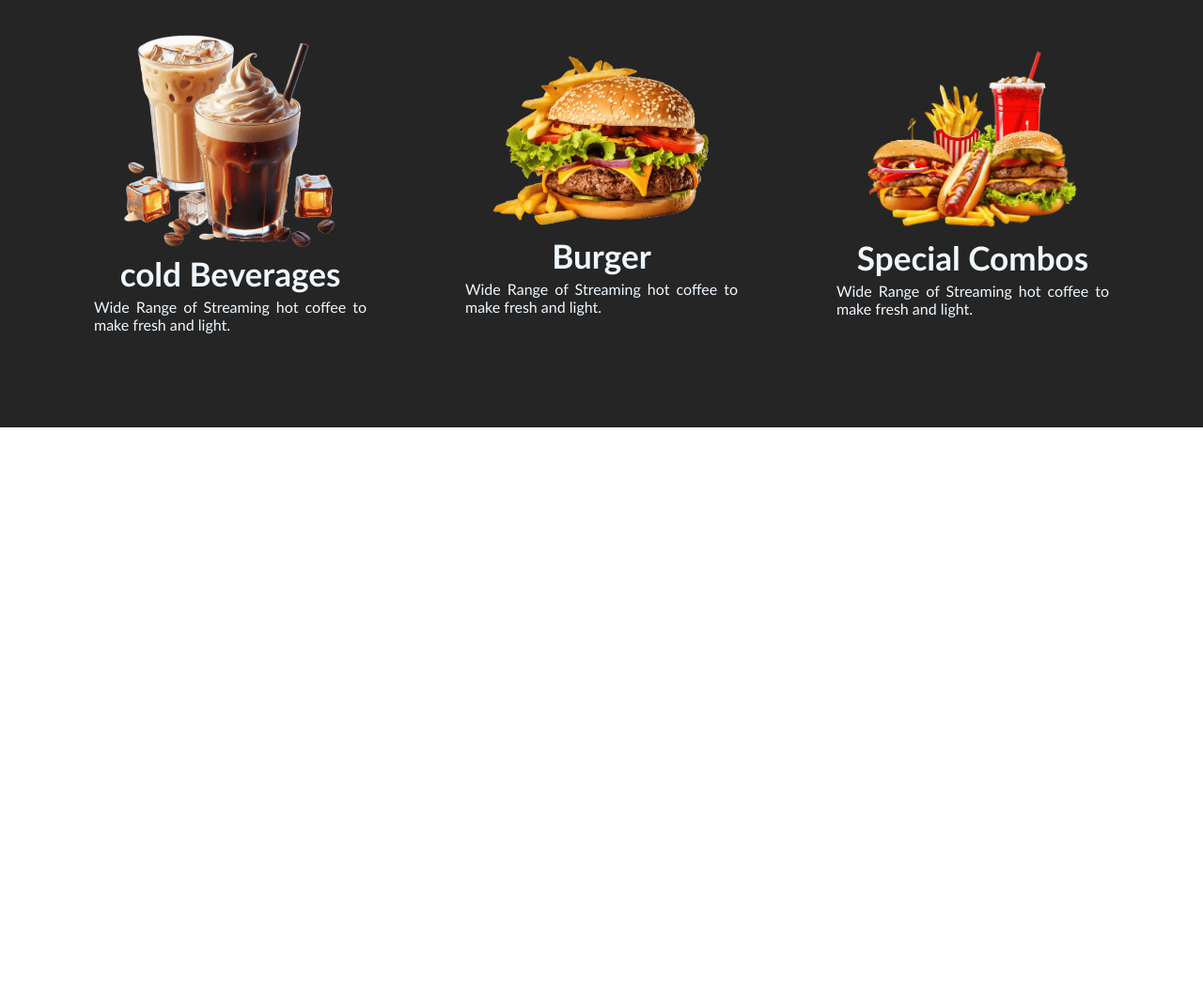
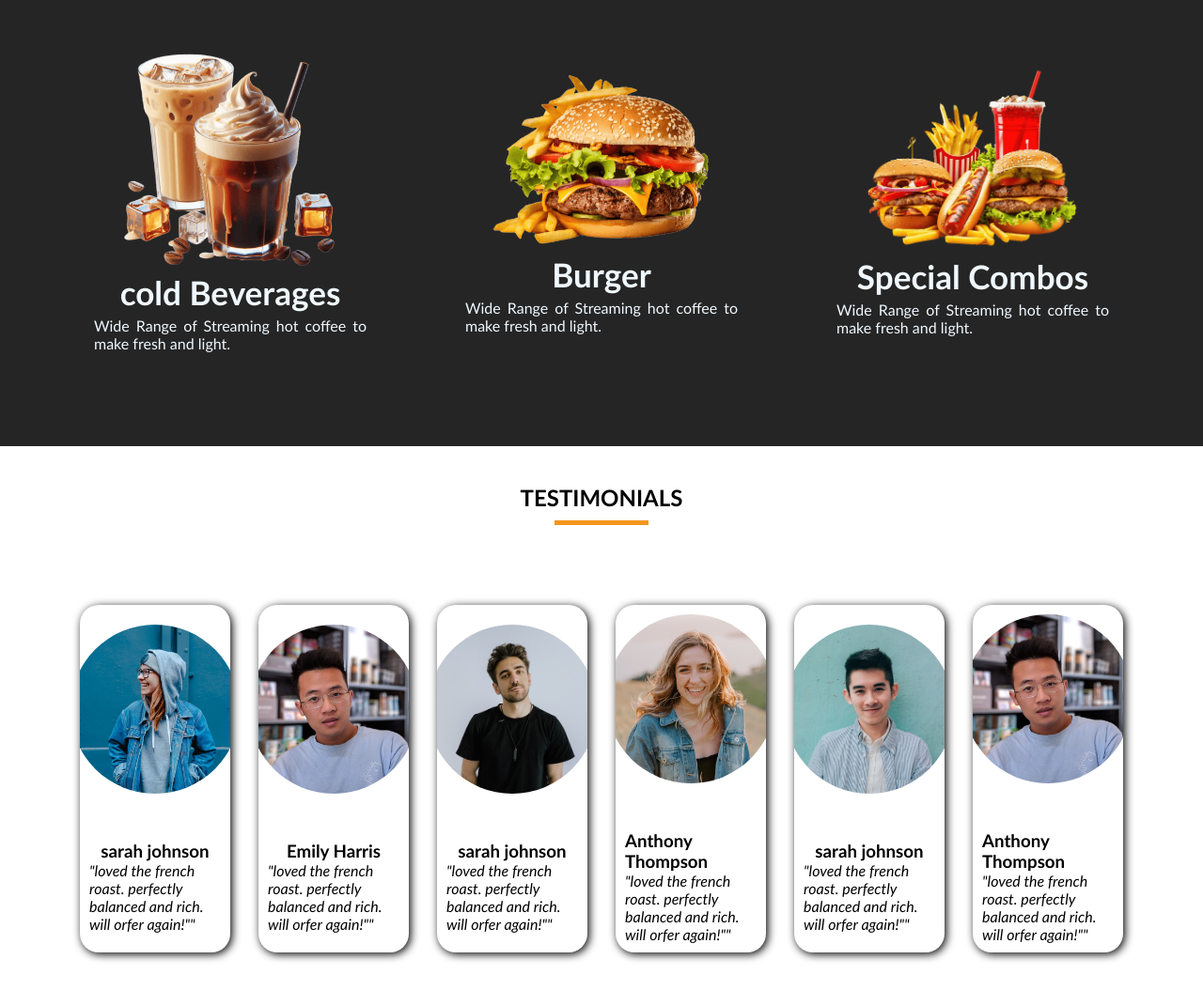
Before and after one commit to Abhishek3775/coaching-web, a plain HTML site: page index.html in a window 1280 px wide. Shown: the part 1746-2800 px from the top of the page at 94% size. Before the commit the page ends 2201 px from the top, so only its background shows below. Drawn offline with Linux system fonts and the light colour scheme.

Commit message:
Commited by Abhishek Rajput

```diff
--- a/index.html
+++ b/index.html
@@ -100,11 +100,51 @@
                 <p align="justify">Wide Range of Streaming hot coffee to make fresh and light.</p>
             </div>
 
+        </div>
+      </div>
 
+      <!-- testimonial start from here -->
 
+      <div id="TESTIMONIALS">
+
+        <h2 class="section-title">TESTIMONIALS</h2>
+        <div class="Testimonials-content" >
+                    <ul class="TestmonialList">
+                        <li class="testmonial">
+                            <img src="images/user-1.jpg" alt="user" class="user-image" >
+                            <h3 class="name">sarah johnson</h3>
+                            <i class="feedback">"loved the french roast. perfectly balanced and rich. will orfer again!"" </i>
+                        </li>
+                        <li class="testmonial">
+                            <img src="images/user-2.jpg" alt="user" class="user-image" >
+                            <h3 class="name">Emily Harris</h3>
+                            <i class="feedback">"loved the french roast. perfectly balanced and rich. will orfer again!"" </i>
+                        </li>
+                        <li class="testmonial">
+                            <img src="images/user-3.jpg" alt="user" class="user-image" >
+                            <h3 class="name">sarah johnson</h3>
+                            <i class="feedback">"loved the french roast. perfectly balanced and rich. will orfer again!"" </i>
+                        </li>
+                        <li class="testmonial">
+                            <img src="images/user-4.jpg" alt="user" class="user-image" >
+                            <h3 class="name">Anthony Thompson</h3>
+                            <i class="feedback">"loved the french roast. perfectly balanced and rich. will orfer again!"" </i>
+                        </li>
+
+                        <li class="testmonial">
+                            <img src="images/user-5.jpg" alt="user" class="user-image" >
+                            <h3 class="name">sarah johnson</h3>
+                            <i class="feedback">"loved the french roast. perfectly balanced and rich. will orfer again!"" </i>
+                        </li>
+
+                        <li class="testmonial">
+                            <img src="images/user-2.jpg" alt="user" class="user-image" >
+                            <h3 class="name">Anthony Thompson</h3>
+                            <i class="feedback">"loved the french roast. perfectly balanced and rich. will orfer again!"" </i>
+                        </li>
+
+                    </ul>
         </div>
-
-
       </div>
 
 </body>
--- a/style.css
+++ b/style.css
@@ -237,3 +237,49 @@
 .card p{
     font-size: 16px;
 }
+
+
+/* testimonial section*/
+
+#TESTIMONIALS{
+    /* display: flex; */
+    padding-top: 20px;
+
+   /* height: 60vh; */
+
+  }
+
+  .section-title{
+    padding-top: 20px;
+  }
+
+.Testimonials-content{
+    /* background-color: yellow; */
+    padding: 35px;
+}
+
+.TestmonialList{
+    display: flex;
+    gap: 30px;
+    padding: 50px;
+}
+
+.TestmonialList li{
+    width: 600px;
+    display: flex;
+    justify-content: center;
+    align-items: center;
+    flex-direction: column;
+    padding: 10px;
+    border-radius: 20px;
+    box-shadow: 2px 2px 10px black;
+
+    /* background-color: red; */
+}
+.user-image{
+    width: 180px;
+    height: 180px;
+    object-fit: cover;
+    border-radius: 50%;
+    margin-bottom: 50px;
+}
```
